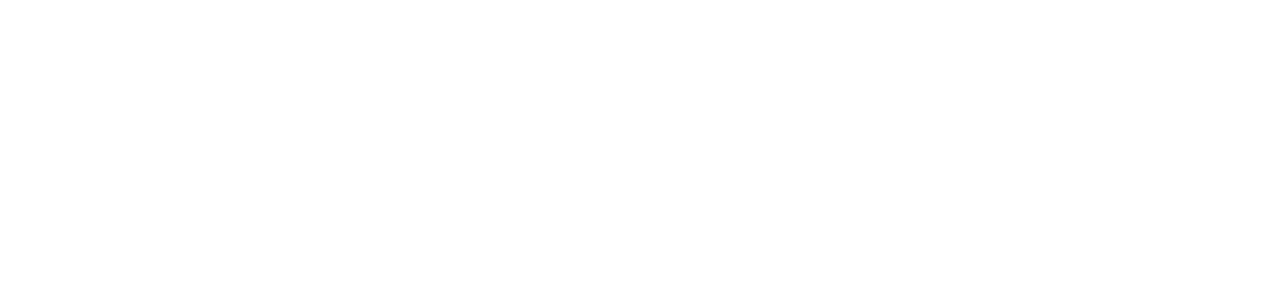
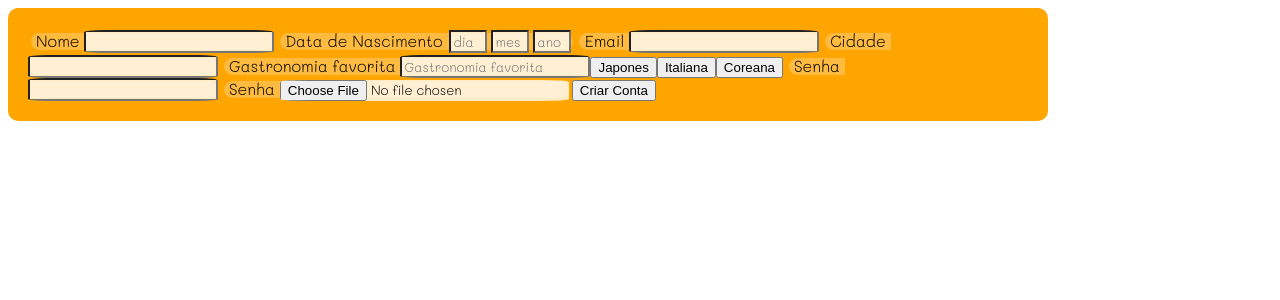
Before and after one commit to cbutuem/Resto_front, a React (Create React App) app: page / in a window 1280 px wide. Before the commit this address had no page. Shown: the top 300 px of the page. Built offline with nearby package versions, Linux system fonts and the light colour scheme.

Commit message:
forms start

```diff
--- a/src/API/Api.js
+++ b/src/API/Api.js
@@ -4,7 +4,7 @@
     development:"http://localhost:4000",
 };
 
-const api = axios.create({baseURL: apiURLs[process.env.NODE.ENV]});
+const api = axios.create({baseURL: apiURLs[process.env.NODE_ENV]});
 
 api.interceptors.request.use((config) => {
     const loggedInUserJSON = localStorage.getItem("loggedInUser");
--- a/src/App.js
+++ b/src/App.js
@@ -1,9 +1,10 @@
 import {Routes, Route} from "react-router-dom";
+import {Forms} from "./Components/Forms"
 function App() {
   return (
     <div className="App">
     <Routes>
-      <Route/>
+      <Route path="/" element ={<Forms/>}/>
     </Routes>
 
     </div>
--- /dev/null
+++ b/src/Components/Forms.js
@@ -0,0 +1,122 @@
+import style from "./Forms.module.css"
+import { useState } from "react";
+import { useNavigate } from "react-router-dom"
+import { api } from "../API/Api";
+
+export function Forms(props){
+    const navigate = useNavigate();
+    const [cat, setCat] = useState([])
+    const [form, setForm] = useState({
+        name: "",
+        birth: "",
+        email: "",
+        password: "",
+        city: "",
+        favType: [],
+        imgUser: ""
+    });
+
+    const [img, setImg] = useState("");
+
+    function handleChange(event) {
+        setForm({ ...form, [event.target.name]: event.target.value });
+    }
+    function handleTags(event){
+        const formData = { ...form };
+        const name= event.target.name
+        formData[name].push(cat);
+        setForm(formData);
+    }
+
+    function handleImage(event) {
+        setImg(event.target.files[0]);
+    }
+
+    async function handleUpload() {
+        try {
+            const uploadData = new FormData();
+            uploadData.append("picture", img);
+
+            const response = await api.post("/upload-user-image", uploadData);
+            return response.data.url;
+
+        }   catch (error) {
+            console.log(error);
+        }
+    };
+
+    async function handleSubmit(event) {
+        event.preventDefault();
+        try {
+        const imgURL = await handleUpload();
+        await api.post("/user/signup", { ...form, img: imgURL });
+        navigate("/login");
+
+    }   catch (error) {
+        console.log(error);
+    }};
+    return(
+        <>
+            <div className = {style.boxForm}>
+                <form  onSubmit={handleSubmit}>
+                    <span className= {style.lineBox}>
+                        <label className = {style.titleCat}>Nome</label>
+                        <input className = {style.inputSize}></input>
+                    </span>
+                    <span className= {style.lineBox}>
+                        <label className = {style.titleCat}>Data de Nascimento</label>
+                        <input className = {style.inputSize} className = {style.data} placeholder="dia"></input>
+                        <input className = {style.inputSize} className = {style.data} placeholder="mes"></input>
+                        <input className = {style.inputSize}  className = {style.data} placeholder="ano"></input>
+                    </span>
+                    <span className= {style.lineBox}>
+                        <label className = {style.titleCat}>Email</label>
+                        <input className = {style.inputSize}></input>
+                    </span>
+                    <span className= {style.lineBox}>
+                        <label className = {style.titleCat}>Cidade</label>
+                        <input className = {style.inputSize}></input>
+                    </span>
+                    <span className= {style.lineBox}>
+                        <label className = {style.titleCat}>Gastronomia favorita</label>
+                        <input className = {style.inputSize} placeholder="Gastronomia favorita"
+                            name="foodType1"
+                            value={cat}
+                            onChange={handleChange}
+                        />
+                        <button type= "button" onClick={()=> {
+
+                            if(cat.includes("Japones")){
+                                const index = cat.indexOf("Japones");
+                                setCat(...cat.splice(index,1));
+                            }else{
+                                setCat(...cat, "Japones")
+                                }
+                            console.log(cat);
+                            }}>Japones</button>
+                        <button type= "button" onClick={(event)=> setCat("Italiana")} value={form.favType = cat} name="favType" >Italiana</button>
+                        <button type= "button" onClick={(event)=> setCat("Coreana")} value={form.favType = cat} name="favType" > Coreana</button>
+
+
+                    </span>
+                    <span className= {style.lineBox}>
+                        <label className = {style.titleCat}>Senha</label>
+                        <input className = {style.inputSize}></input>
+                    </span>
+                    <span className= {style.lineBox}>
+                        <label className = {style.titleCat}>Senha</label>
+                        <input className = {style.inputSize}
+                            id="formimgUser"
+                            name="imgUser"
+                            type="file"
+                            value={form.imgUser}
+                            onChange={handleChange}></input>
+                    </span>
+
+                    <button type="submit">Criar Conta</button>
+                </form>
+            </div>
+        </>
+    );
+
+}
--- /dev/null
+++ b/src/Components/Forms.module.css
@@ -0,0 +1,37 @@
+@import url('https://fonts.googleapis.com/css2?family=Mali:ital,wght@0,300;0,700;1,500&display=swap');
+.boxForm{
+    max-width: 1000px;
+    max-height: 1000px;
+    display: flex;
+    flex-direction: row;
+    flex-wrap:wrap;
+    justify-content:flex-start;
+    align-items:center;
+    background-color: orange;
+    border-radius: 10px;
+    padding: 20px;
+}
+.lineBox{
+
+    padding: auto;
+    background-color: #fff8ec44;
+    border-radius: 10px;
+    margin: 3px;
+
+}
+.titleCat{
+    font-family: 'Mali', cursive;
+    padding: 5px;
+
+}
+.inputSize{
+    font-family: 'Mali', cursive;
+    border-radius: 10%;
+    background-color: rgba(255, 255, 255, 0.767);
+}
+.data{
+    font-family: 'Mali', cursive;
+    width: 30px;
+    margin: 2px;
+    background-color: rgba(255, 255, 255, 0.767);
+}
```
Also changed, not shown: src/Components/Botao.js (added, +22 -0 lines), src/Components/Footer.js (added), src/Components/NavBAr.js (added).
